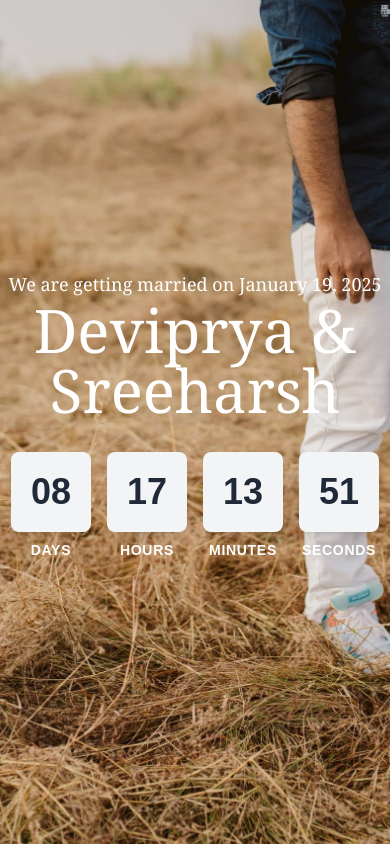
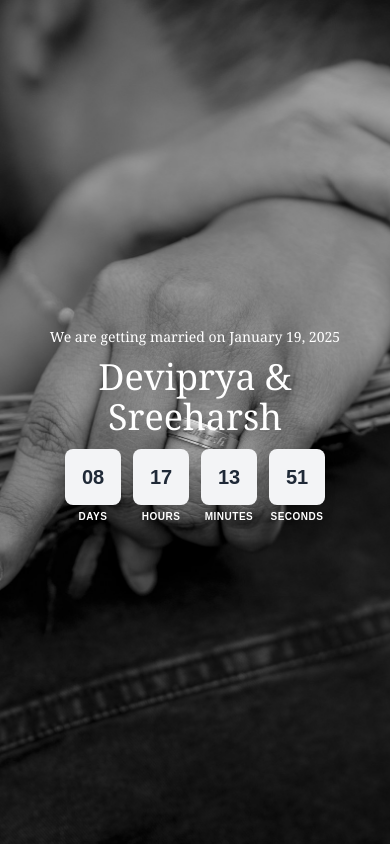
Before and after one commit to sreeharshrajan/my-wedding-invitation, a Next.js app: page / in a window 390 px wide. Built offline with nearby package versions, Linux system fonts and the light colour scheme.

Commit message:
Refactor CountdownTimer and Hero components for improved styling and layout consistency

```diff
--- a/src/components/home/CountdownTimer.jsx
+++ b/src/components/home/CountdownTimer.jsx
@@ -28,22 +28,22 @@ const CountdownTimer = ({ targetTime }) => {
     };
 
     const timerInterval = setInterval(updateTimer, 1000);
-    updateTimer(); // Initialize immediately
+    updateTimer();
 
     return () => clearInterval(timerInterval);
   }, [targetTime]);
 
   return (
-    <div className="w-full max-w-4xl mx-auto p-8">
-      <div className="flex justify-center items-center gap-4">
+    <div className="w-full max-w-4xl mx-auto p-3 sm:p-4 md:p-6 lg:p-8">
+      <div className="flex flex-wrap justify-center items-center gap-3 sm:gap-4">
         {Object.entries(timeLeft).map(([unit, value]) => (
           <div key={unit} className="flex flex-col items-center">
-            <div className="bg-gray-100 rounded-lg p-4 w-20 h-20 flex items-center justify-center mb-2 shadow-lg">
-              <span className="text-4xl font-bold text-gray-800">
+            <div className="bg-gray-100 rounded-lg p-2 sm:p-3 md:p-4 w-14 h-14 sm:w-16 sm:h-16 md:w-20 md:h-20 lg:w-24 lg:h-24 flex items-center justify-center mb-1 sm:mb-2 shadow-lg transition-all duration-300">
+              <span className="text-xl sm:text-2xl md:text-3xl lg:text-4xl font-bold text-gray-800">
                 {value.toString().padStart(2, "0")}
               </span>
             </div>
-            <span className="text-sm uppercase tracking-wider text-white font-semibold">
+            <span className="text-[10px] sm:text-xs md:text-sm lg:text-base uppercase tracking-wider text-white font-semibold">
               {unit}
             </span>
           </div>
--- a/src/components/home/Hero.jsx
+++ b/src/components/home/Hero.jsx
@@ -24,18 +24,18 @@ export const Hero = () => {
 
   if (!isLoaded) {
     return (
-      <section className="h-screen flex items-center justify-center bg-[url('/images/hero-bg.jpg')] bg-cover bg-center" />
+      <section className="h-screen flex items-center justify-center bg-[url('/images/hero_bg-2.jpg')] bg-cover bg-center" />
     );
   }
 
   return (
-    <section className="h-screen flex items-center justify-center bg-[url('/images/hero-bg.jpg')] bg-cover bg-center">
-      <div className="text-center hero-text">
-        <h5 className="mt-4 text-lg leading-8 text-white font-serif">
+    <section className="h-screen flex items-center justify-center bg-[url('/images/hero_bg-2.jpg')] bg-cover bg-center">
+      <div className="text-center hero-text px-4 sm:px-6 md:px-8">
+        <h5 className="mt-4 text-sm sm:text-base md:text-lg lg:text-xl leading-6 sm:leading-7 md:leading-8 text-white font-serif">
           We are getting married on January 19, 2025
         </h5>
 
-        <h2 className="text-6xl md:text-8xl font-serif text-white">
+        <h2 className="text-4xl sm:text-5xl md:text-6xl lg:text-8xl font-serif text-white mt-2 sm:mt-3 md:mt-4">
           Deviprya &amp; Sreeharsh
         </h2>
 
```
Also changed, not shown: public/images/hero_bg-1.jpg (added), public/images/hero_bg-2.jpg (added).
